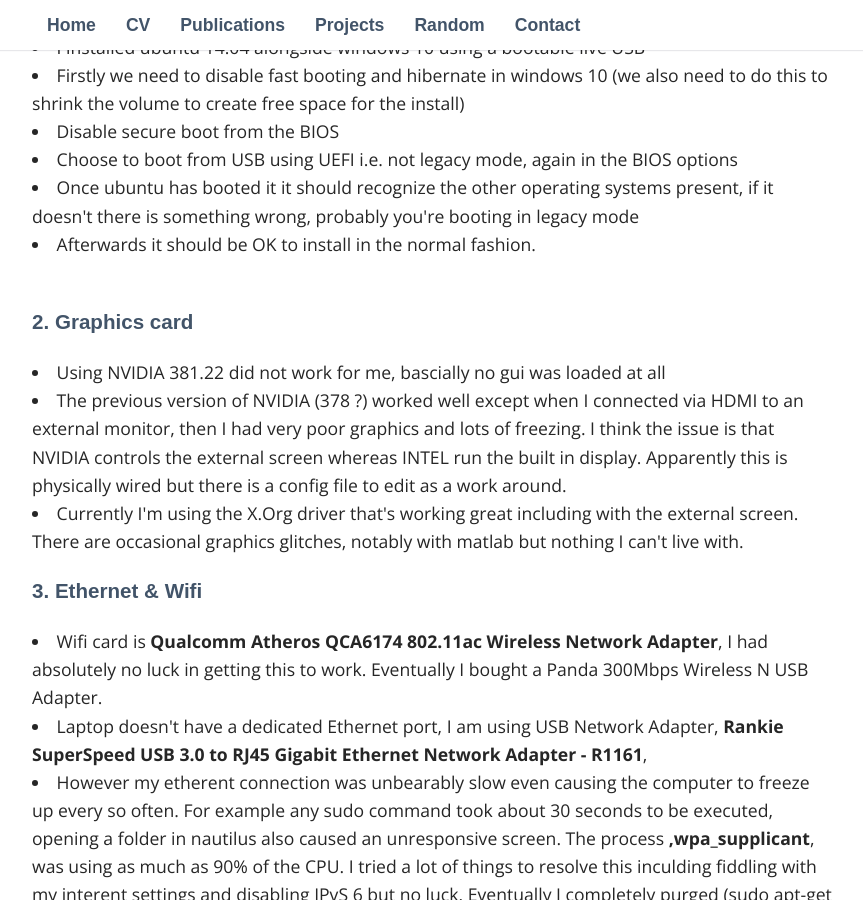
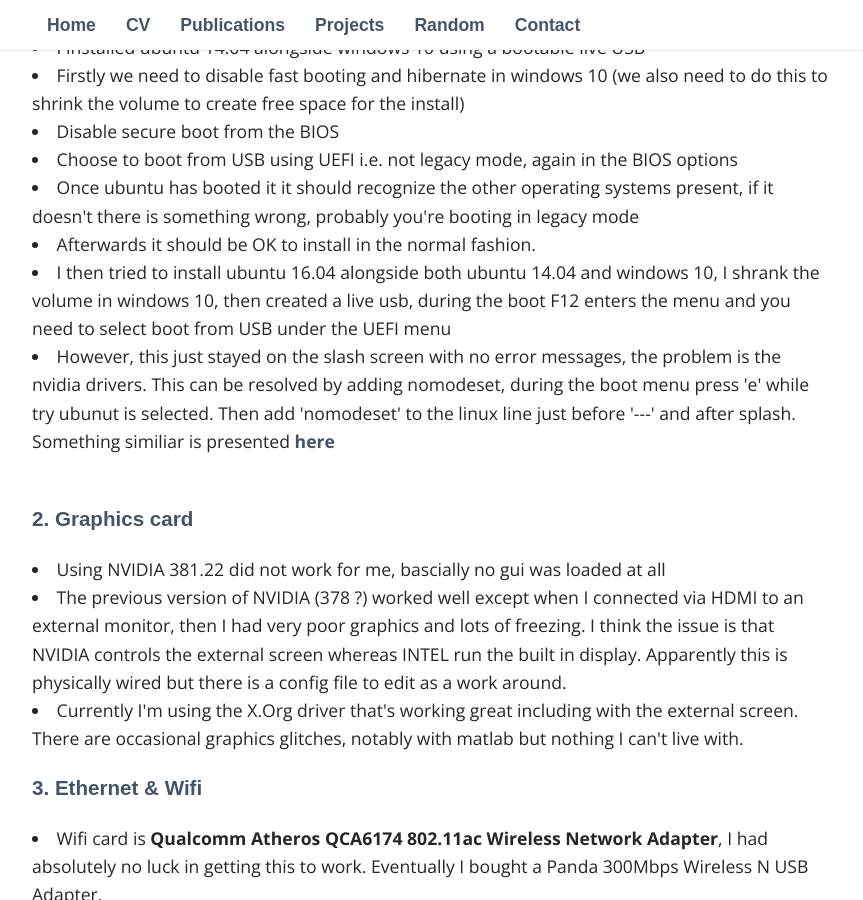
Before and after one commit to philip-long/philip-long.github.io, a Jekyll site: the page built from random/dellXPS15.html, in a window 1280 px wide and 900 px high, scrolled down 315 px. Shown: the whole window, without its empty margins (208-1071 px from the left). Built offline with Jekyll 4.4.1, drawn with Linux system fonts in a browser that asks for light colours; some web fonts are replaced; some of the changed text lies outside the part shown.

Commit message:
Update dellXPS15.html

```diff
--- a/random/dellXPS15.html
+++ b/random/dellXPS15.html
@@ -16,6 +16,8 @@
    <li>Choose to boot from USB using UEFI i.e. not legacy mode, again in the BIOS options</li>
    <li>Once ubuntu has booted it it should recognize the other operating systems present, if it doesn't there is something wrong, probably you're booting in legacy mode</li>
    <li>Afterwards it should be OK to install in the normal fashion.</li>
+   <li>I then tried to install ubuntu 16.04 alongside both ubuntu 14.04 and windows 10, I shrank the volume in windows 10, then created a live usb, during the boot F12 enters the menu and you need to select boot from USB under the UEFI menu</li>
+   <li>However, this just stayed on the slash screen with no error messages, the problem is the nvidia drivers. This can be resolved by adding nomodeset, during the boot menu press 'e' while try ubunut is selected. Then add 'nomodeset' to the linux line just before '---' and after splash. Something similiar is presented <a href="https://askubuntu.com/questions/162075/my-computer-boots-to-a-black-screen-what-options-do-i-have-to-fix-it"> here </a> </li>
 <br>
 
 <h3> 2. Graphics card </h3>
@@ -23,9 +25,11 @@
     <li> The previous version of NVIDIA (378 ?) worked well except when I connected via HDMI to an external monitor, then I had very poor graphics and lots of freezing. I think the issue is that NVIDIA controls the external screen whereas INTEL run the built in display. Apparently this is physically wired but there is a config file to edit as a work around. </li>
     <li> Currently I'm using the X.Org driver that's working great including with the external screen. There are occasional graphics glitches, notably with matlab but nothing I can't live with. </li>
 
+
 <h3> 3. Ethernet & Wifi </h3>
 <li> Wifi card is <b>Qualcomm Atheros QCA6174 802.11ac Wireless Network Adapter</b>, I had absolutely no luck in getting this to work. Eventually I bought a Panda 300Mbps Wireless N USB Adapter.</li>
    <li> Laptop doesn't have a dedicated Ethernet port, I am using USB Network Adapter, <b>Rankie SuperSpeed USB 3.0 to RJ45 Gigabit Ethernet Network Adapter - R1161</b>,   </li>
    <li> However my etherent connection was unbearably slow even causing the computer to freeze up every so often. For example any sudo command took about 30 seconds to be executed, opening a folder in nautilus also caused an unresponsive screen. The process <b>,wpa_supplicant</b>, was using as much as 90% of the CPU. I tried a lot of things to resolve this inculding fiddling with my interent settings and disabling IPvS 6 but no luck. Eventually I completely purged (sudo apt-get purge network-manager) network manager and installed wicd (do this first) which resolved the issue.</li>
    <li> This was also causing problems with licenses, since the host ID was changing, essentially I needed two licenses one for wifi and another for ethernet.  </li>
    <li> Wicd is working an order of magnitude better than network manager, these <a href="https://demu.red/blog/2016/03/setting-up-wicd-for-wpa2-peap-without-a-domain-field/"> instructions </a>   are useful for connecting to company/univeristy secured wifi. </li>
+   <li>Happily Wifi works in 16.04 out of the box<\li>
```
